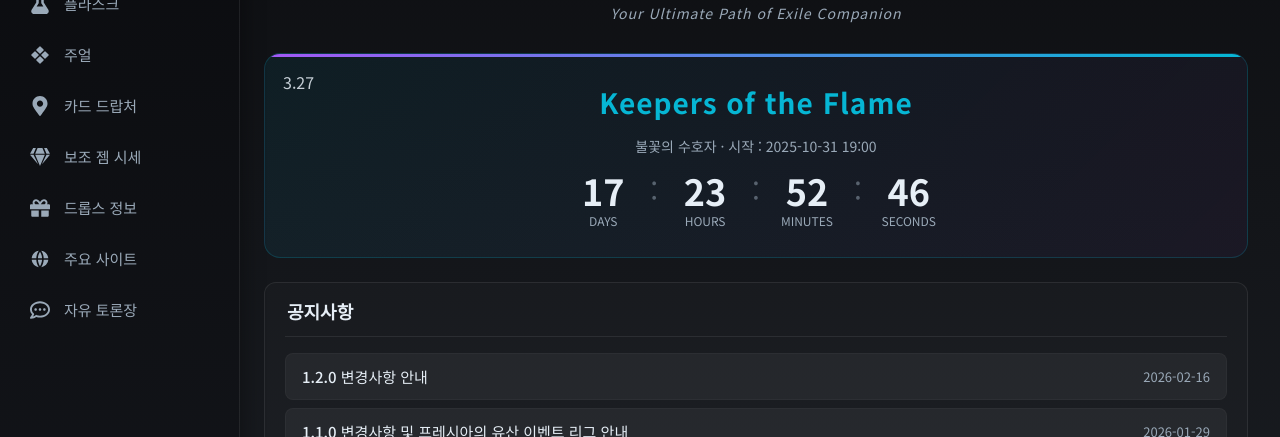
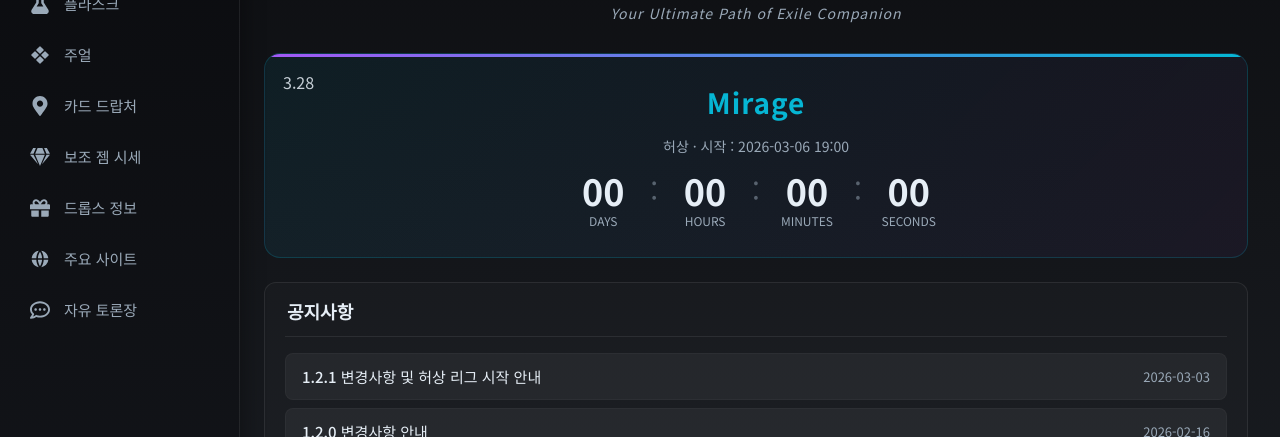
Before and after one commit to Liranple/POE_Channel, a Next.js app: page / in a window 1280 px wide. Shown: the part 191-628 px from the top of the page. Built offline with nearby package versions, Linux system fonts and the light colour scheme; no server answers.

Commit message:
허상 리그 업데이트 및 관련 이미지 변경

```diff
--- a/src/components/pages/HomePage.jsx
+++ b/src/components/pages/HomePage.jsx
@@ -215,7 +215,7 @@
               opacity: 0.85,
             }}
           >
-            3.27
+            {LEAGUE_INFO.version}
           </span>
           <h1 className="league-name">{LEAGUE_INFO.name}</h1>
           <p className="league-start-info">
--- a/src/config/league.js
+++ b/src/config/league.js
@@ -29,9 +29,11 @@
  * ----------------------------------------
  */
 
+import { version } from "react";
+
 // POE Ninja API URL에 사용되는 리그명 (영문)
 // 예: "Keepers", "Settlers", "Necropolis" 등
-export const CURRENT_LEAGUE = "Phrecia+2.0";
+export const CURRENT_LEAGUE = "Mirage";
 
 // EventLeague display toggle on HomePage
 // true: show, false: hide
@@ -46,16 +48,19 @@
 
 // 메인 페이지에 표시되는 리그 정보
 export const LEAGUE_INFO = {
+  // 리그 버전
+  version: "3.28",
+
   // 영문 리그명 (전체)
-  name: "Keepers of the Flame",
+  name: "Mirage",
 
   // 한글 리그명
-  nameKo: "불꽃의 수호자",
+  nameKo: "허상",
 
   // 리그 시작 시간 (한국 시간 기준)
   // ⚠️ 리그 경과 시간 계산에 사용되므로 정확히 설정!
   // ⚠️ 공식 홈페이지에서 자동으로 가져오지 않음! 수동 입력 필요!
-  startDate: new Date("2025-11-01T04:00:00+09:00"),
+  startDate: new Date("2026-03-07T04:00:00+09:00"),
 };
 
 // 캐시 설정
@@ -67,4 +72,4 @@
 // 1.0.x - 버그 수정, 자잘한 개선
 // 1.x.0 - 새 페이지/탭 추가 등 기능 추가
 // x.0.0 - 대규모 변경
-export const APP_VERSION = "1.2.0";
+export const APP_VERSION = "1.2.1";
--- a/src/config/notices.js
+++ b/src/config/notices.js
@@ -4,6 +4,20 @@
 // • ○ ● ◦ ◉ ▪︎ ◆ ▶ ▼ ▲ ■ ◆ ★ ✦ ✪ ✫ ✬ ✭ ✮ ✯ ✰
 
 export const NOTICES = [
+  {
+    id: 5,
+    title: "1.2.1 변경사항 및 허상 리그 시작 안내",
+    date: "2026-03-03",
+    content: `자유 토론장 변경 및 허상 리그 업데이트
+
+▪︎  자유 토론장의 게시글 및 댓글 수정 기능을 조정하였습니다.
+   이제 수정 취소를 하기 위해서는 [취소] 버튼을 클릭해야 합니다.
+   (수정 중 다른 곳을 클릭하면 수정이 취소되는 기존 방식에서 변경되었습니다.)
+
+▪︎  메인 페이지에 [허상] 리그 정보가 업데이트 되었습니다.
+   각 페이지의 시세 정보 및 링크가 [허상] 리그 기반으로 업데이트 되었습니다.
+  `,
+  },
   {
     id: 4,
     title: "1.2.0 변경사항 안내",
--- a/src/data/DropsData.js
+++ b/src/data/DropsData.js
@@ -13,13 +13,43 @@
 
 export const EVENTS = [
   {
+    title: "허상 Launch",
+    period: { start: "2026-03-07T04:00:00", end: "2026-03-22T19:00:00" },
+    groups: [
+      {
+        items: [
+          {
+            img: "/images/drops/Twitch.png",
+            name: "미정",
+          },
+        ],
+        start: "2026-03-14T19:00:00",
+        end: "2026-03-22T19:00:00",
+        watchingText: "3 hour",
+        url: poe1,
+      },
+      {
+        items: [
+          {
+            img: "/images/drops/Twitch.png",
+            name: "미정",
+          },
+        ],
+        start: "2026-03-07T04:00:00",
+        end: "2026-03-14T19:00:00",
+        watchingText: "3 hour",
+        url: poe1,
+      },
+    ],
+  },
+  {
     title: "허상 Live Stream",
     period: { start: "2026-02-27T04:00:00", end: "2026-02-28T04:00:00" },
     groups: [
       {
         items: [
           {
-            img: "/images/drops/MirageWeaponEffect.png",
+            img: "/images/drops/MirageWeaponEffect.webp",
             name: "허상 무기 이펙트",
           },
         ],
```
Also changed, not shown: public/images/drops/MirageWeaponEffect.png (deleted), public/images/drops/MirageWeaponEffect.webp (added).
